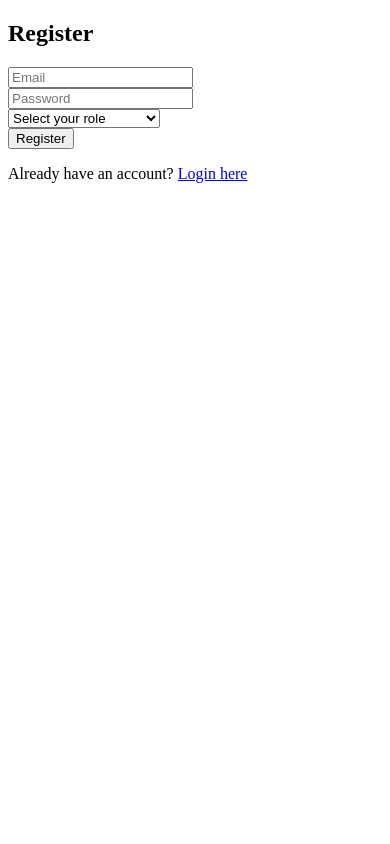
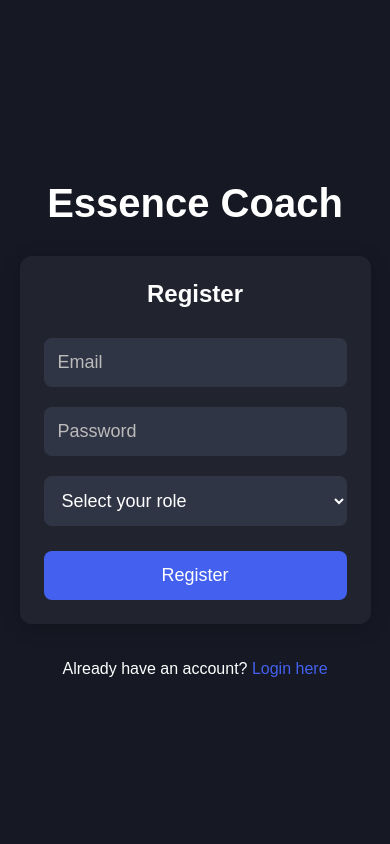
Before and after one commit to sonianicoletti/Essence_LLM, a Flask app: page /register in a window 390 px wide. Run offline with Flask 3, Linux system fonts and the light colour scheme.

Commit message:
auth feature

```diff
--- a/app.py
+++ b/app.py
@@ -3,6 +3,7 @@ from flask import Flask, request, render_template, redirect, url_for, session
 from dotenv import load_dotenv
 from pymongo import MongoClient
 from bson.objectid import ObjectId
+from register_user import register_user
 import bcrypt
 
 from groq_response import process_query_groq
@@ -39,21 +40,18 @@ def register_page():
 @app.route('/register', methods=['POST'])
 def register():
     data = request.json
-    email = data['email']
-    password = data['password']
-    role = data['role']
+    email = data.get('email')
+    password = data.get('password')
+    role = data.get('role')
 
-    if users_collection.find_one({'email': email}):
-        return "Email already exists", 400
+    if not email or not password or not role:
+        return "Missing required fields", 400
 
-    hashed_pw = bcrypt.hashpw(password.encode('utf-8'), bcrypt.gensalt())
-    users_collection.insert_one({
-        'email': email,
-        'password': hashed_pw,
-        'role': role
-    })
-
-    return "Registered successfully", 200
+    success = register_user(email, password, role)
+    if success:
+        return "User registered successfully", 200
+    else:
+        return "Email already exists", 409
 
 @app.route('/login', methods=['POST'])
 def login():
--- /dev/null
+++ b/static/css/auth.css
@@ -0,0 +1,112 @@
+/* Inherit your variables and fonts */
+:root {
+    --background-color: rgb(22, 25, 36);
+    --text-color: #ffffff;
+    --container-background: #101a37;
+    --box-shadow-color: rgba(0, 0, 0, 0.2);
+    --chatbox-background: #21242f;
+    --input-background: #303545;
+    --send-button-bg: #4361EE;
+    --send-button-hover-bg: #3655e0;
+}
+
+body {
+    margin: 0;
+    padding: 0;
+    font-family: "IBM Plex Sans", sans-serif;
+    background-color: var(--background-color);
+    color: var(--text-color);
+    display: flex;
+    flex-direction: column;
+    align-items: center;
+    justify-content: center;
+    min-height: 100vh;
+}
+
+h1 {
+    margin: 30px 0;
+    font-size: 2.5em;
+}
+
+h2 {
+    margin-bottom: 20px;
+    margin-top: 0px;
+    font-weight: 600;
+    text-align: center;
+}
+
+form {
+    background-color: var(--chatbox-background);
+    padding: 30px;
+    border-radius: 12px;
+    box-shadow: 0 4px 20px var(--box-shadow-color);
+    width: 100%;
+    max-width: 400px;
+    box-sizing: border-box;
+}
+
+input,
+select {
+    width: 100%;
+    padding: 12px;
+    margin: 10px 0;
+    border: none;
+    border-radius: 8px;
+    background-color: var(--input-background);
+    color: var(--text-color);
+    font-size: 16px;
+    box-sizing: border-box;
+}
+
+input::placeholder {
+    color: #bbb;
+}
+
+button {
+    width: 100%;
+    padding: 12px;
+    margin-top: 15px;
+    border: none;
+    border-radius: 8px;
+    background-color: var(--send-button-bg);
+    color: white;
+    font-size: 16px;
+    cursor: pointer;
+    transition: background-color 0.2s ease-in-out;
+}
+
+button:hover {
+    background-color: var(--send-button-hover-bg);
+}
+
+.auth_options {
+    margin-top: 20px;
+}
+
+.auth_options p {
+    font-size: 1em;
+    text-align: center;
+}
+
+a {
+    color: var(--send-button-bg);
+    text-decoration: none;
+}
+
+a:hover {
+    text-decoration: underline;
+}
+
+@media (max-width: 480px) {
+    form {
+        padding: 24px;
+        max-width: 90%;
+    }
+
+    input,
+    select,
+    button {
+        font-size: 18px;
+        padding: 14px;
+    }
+}
--- a/templates/register.html
+++ b/templates/register.html
@@ -2,12 +2,17 @@
 <html>
 <head>
     <title>Register</title>
+    <meta charset="UTF-8">
+    <meta name="viewport" content="width=device-width, initial-scale=1.0">
+    <link rel="stylesheet" href="{{ url_for('static', filename='css/auth.css') }}">
 </head>
 <body>
+    <h1>Essence Coach</h1>
+    <form id="registerForm">
         <h2>Register</h2>
-    <form id="registerForm">
         <input type="email" id="email" placeholder="Email" required><br>
         <input type="password" id="password" placeholder="Password" required><br>
+
         <select id="role" required>
             <option value="" disabled selected>Select your role</option>
             <option value="Scrum Master">Scrum Master</option>
@@ -17,17 +22,28 @@
             <option value="Professor/Researcher">Professor/Researcher</option>
             <option value="Other">Other</option>
         </select><br>
+
         <button type="submit">Register</button>
     </form>
+    <div class="auth_options">
         <p>Already have an account? <a href="/login">Login here</a></p>
+    </div>
 
     <script>
         document.getElementById('registerForm').addEventListener('submit', async (e) => {
             e.preventDefault();
-            const email = document.getElementById('email').value;
+
+            const email = document.getElementById('email').value.trim();
             const password = document.getElementById('password').value;
             const role = document.getElementById('role').value;
 
+            // Basic check before sending
+            if (!email || !password || !role) {
+                alert("Please fill in all fields.");
+                return;
+            }
+
+            try {
                 const res = await fetch('/register', {
                     method: 'POST',
                     headers: { 'Content-Type': 'application/json' },
@@ -36,9 +52,14 @@
 
                 const result = await res.text();
                 if (res.ok) {
+                    alert("Registration successful! You can now log in.");
                     window.location.href = '/login';
                 } else {
                     alert(result);
+                }
+            } catch (error) {
+                console.error("Registration error:", error);
+                alert("An error occurred. Please try again later.");
             }
         });
     </script>
```
Also changed, not shown: register_user.py (added, +34 -0 lines), static/css/styles.css (+92 -20 lines), static/js/scripts.js (+9 -0 lines), store_response.py (+6 -2 lines), templates/index.html (+8 -3 lines), templates/login.html (+8 -3 lines). Lines whose indentation alone changed are shown as unchanged.
